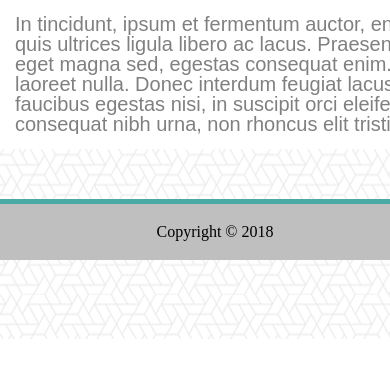
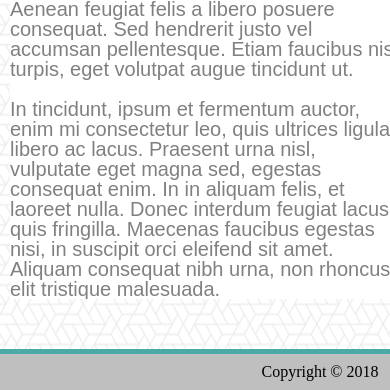
Before and after one commit to Kayle7777/Responsive-Portfolio, a plain HTML site: page docs/index.html in a window 390 px wide. Shown: the part 505-895 px from the top of the page. Before the commit the page ends 844 px from the top, so only its background shows below. Drawn offline with Linux system fonts and the light colour scheme.

Commit message:
Maybe done?

```diff
--- a/docs/assets/css/style.css
+++ b/docs/assets/css/style.css
@@ -166,8 +166,9 @@ footer {
 @media screen and (max-width: 640px) {
   #myName {
     float:none;
-    width:100%;
+    width:auto;
   }
+
   .buttonContainer {
     float:none;
     width:100%;
@@ -177,10 +178,18 @@ footer {
     float:left;
   }
   .wrapper {
+    width:620px;
+    max-width: 100%;
+    border: 1px;
+    margin: 10px;
   }
   footer {
     position:relative;
+    padding: 0;
+    width:640px;
     margin-top: 50px;
+    padding-top:10px;
+    padding-bottom:10px;
   }
   #textarea {
     height: 100px;
```
